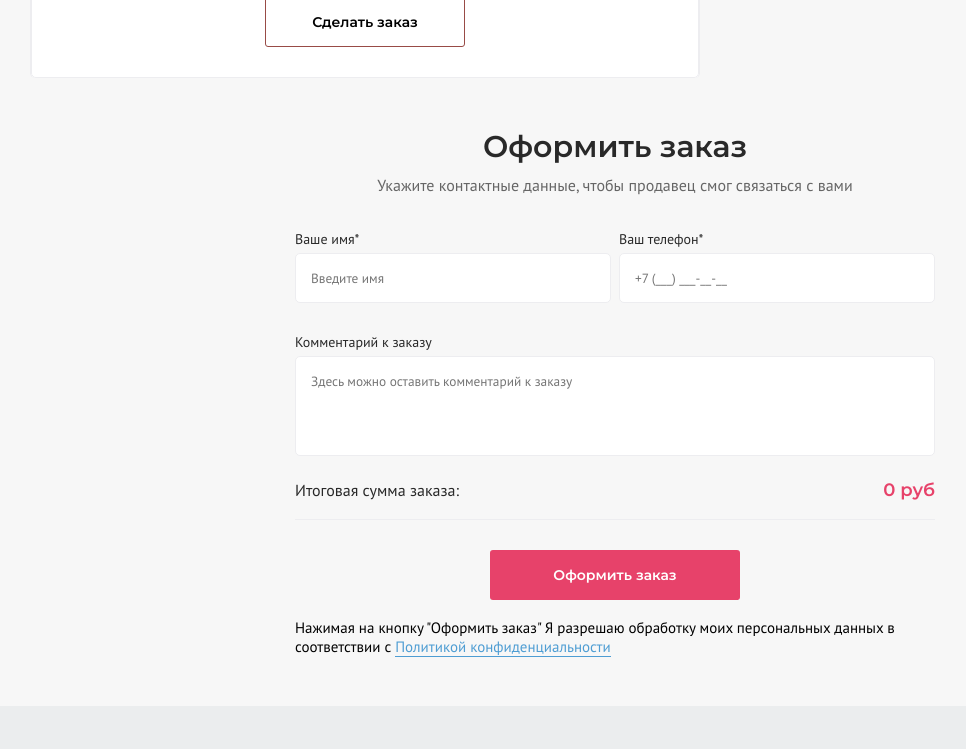
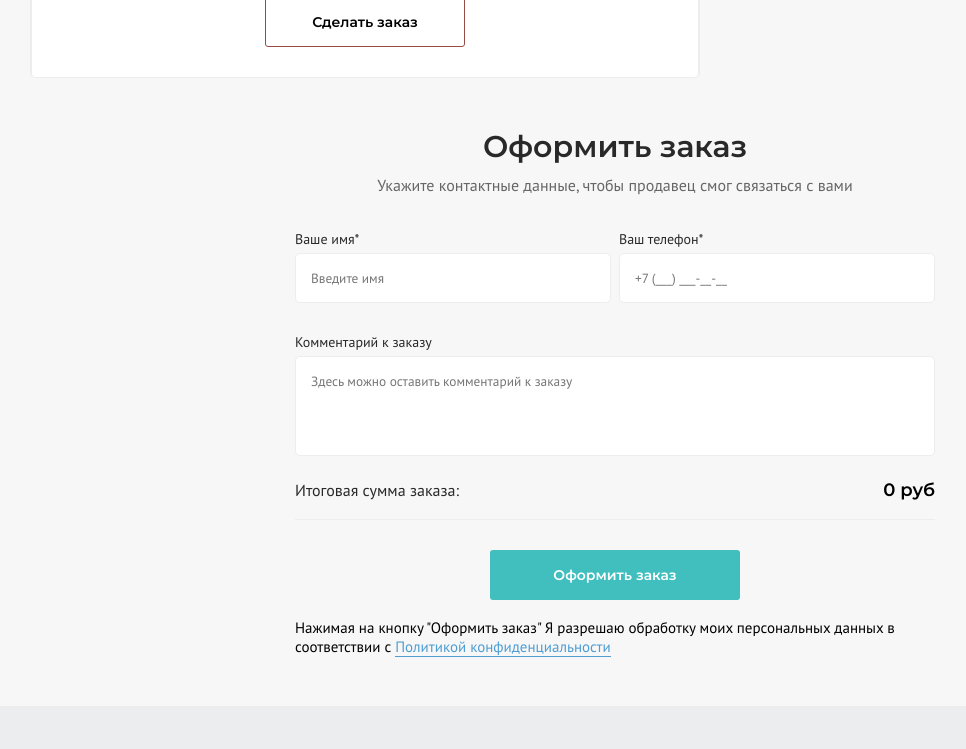
Before and after one commit to X6uddy/confectionery-frontend, a React (Create React App) app: page /basket in a window 1280 px wide. Shown: the part 883-1632 px from the top of the page, without its empty margins (25-991 px from the left). Built offline with nearby package versions, Linux system fonts and the light colour scheme.

Commit message:
updated somestyles basketPage

```diff
--- a/src/components/basketCard/BasketCard.scss
+++ b/src/components/basketCard/BasketCard.scss
@@ -108,7 +108,7 @@
             font-weight: 600;
             line-height: normal;
             span {
-                color: #E7426A;
+                color: #000000;
             }
         }
     }
--- a/src/components/pages/basketPage/BasketPage.scss
+++ b/src/components/pages/basketPage/BasketPage.scss
@@ -78,7 +78,7 @@
                 font-family: PTSans-Regular;
             }
             &-price {
-                color: #E7426A;
+                color: #000000;
                 font-family: Montserrat;
                 font-size: 18px;
                 font-style: normal;
@@ -90,7 +90,7 @@
         display: block;
         width: 250px;
         height: 50px;
-        background-color: #E7426A;
+        background-color: #41BFBF;
         border: none;
         border-radius: 3px;
         color: #fff;
```
